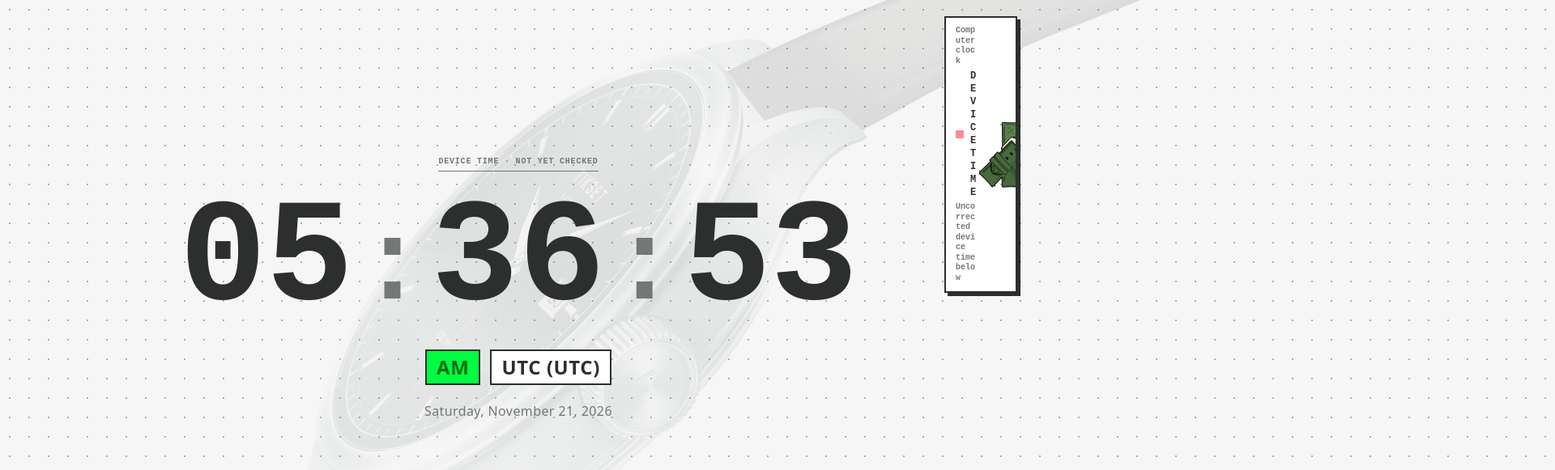
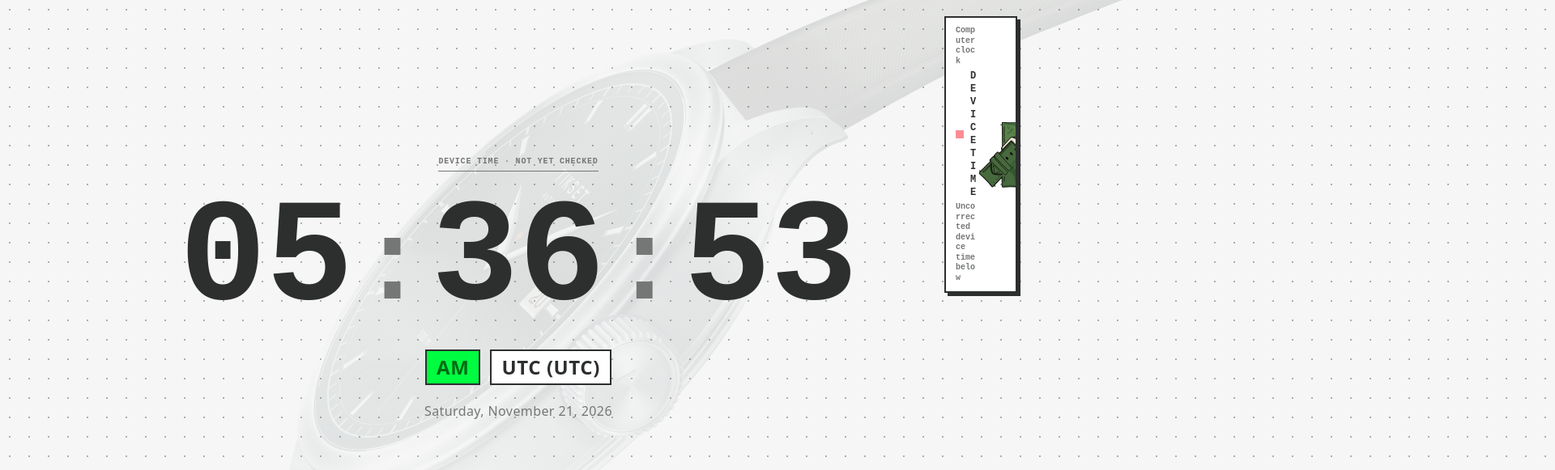
Before and after one commit to RealEmmettS/time, a website built with Vite: page index.html in a window 1280 px wide. Shown: the top 581 px of the page at 81% size, 1920 px wide, since content can reach past the window. Built offline with nearby package versions, Linux system fonts and the light colour scheme; no server answers; files whose address does not match are found by name; a web font is replaced by a local one; what @chenglou/pretext would draw is missing.

Commit message:
Balance the watch watermark behind the clock (#13)

```diff
--- a/package.json
+++ b/package.json
@@ -1,6 +1,6 @@
 {
   "name": "atomic-time",
-  "version": "0.7.7",
+  "version": "0.7.8",
   "private": true,
   "type": "module",
   "description": "Network-corrected time for setting watches and checking computer clocks",
--- a/src/style.css
+++ b/src/style.css
@@ -73,12 +73,12 @@
 }
 
 /* ── Watch watermark ── */
-/* The SVG frames the hands at its center. Size its view relative to the digits' area. */
+/* Offset the centered hand pivot slightly to balance the crown and case on the right. */
 .watch-watermark {
   --watch-size: min(120vh, calc(100vw - 2rem));
   position: absolute;
   top: 50%;
-  left: 50%;
+  left: calc(50% - min(40px, var(--watch-size) * 0.024));
   width: calc(3.2 * var(--watch-size));
   max-width: none;
   height: auto;
```
Also changed, not shown: CHANGELOG.md, 1 other file.
